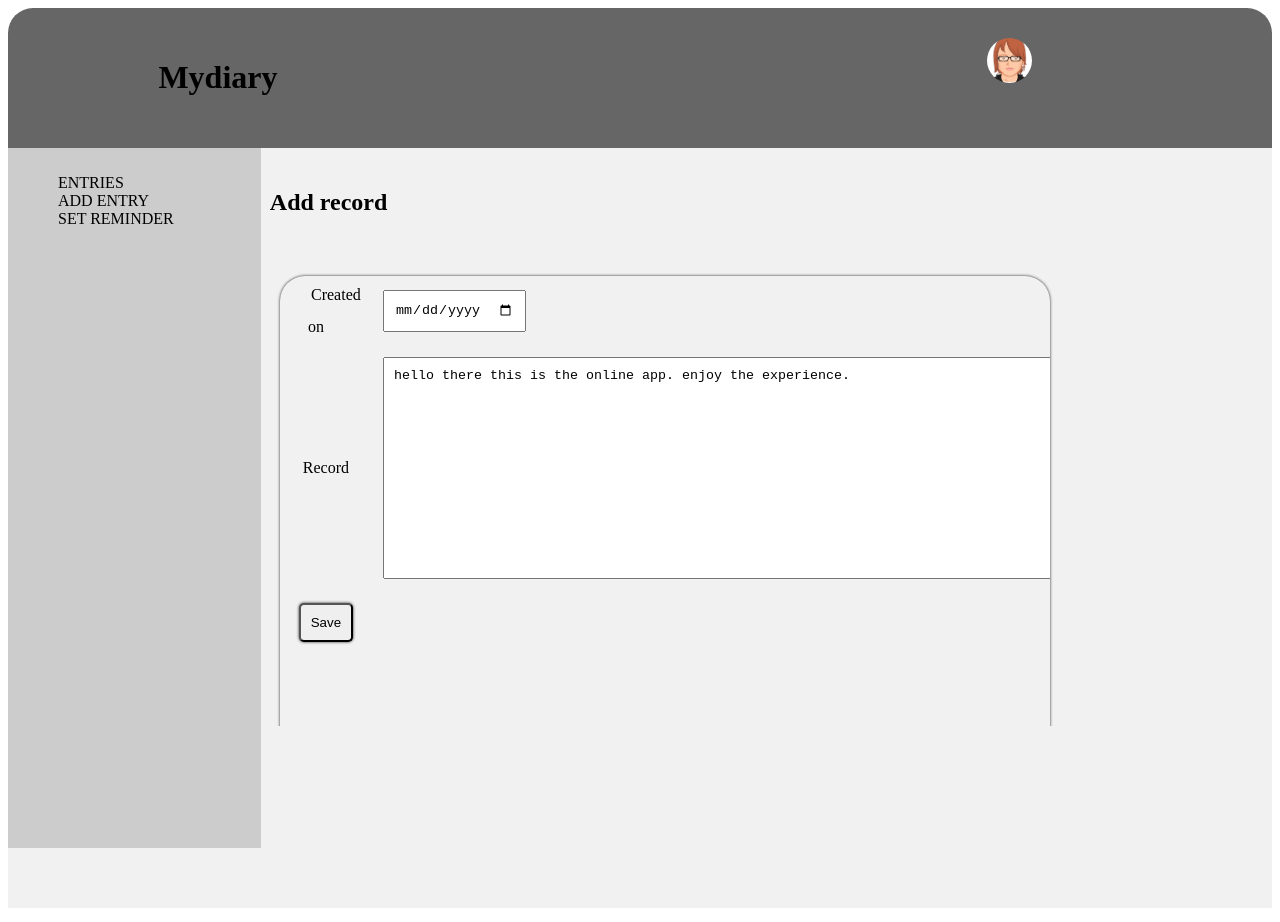
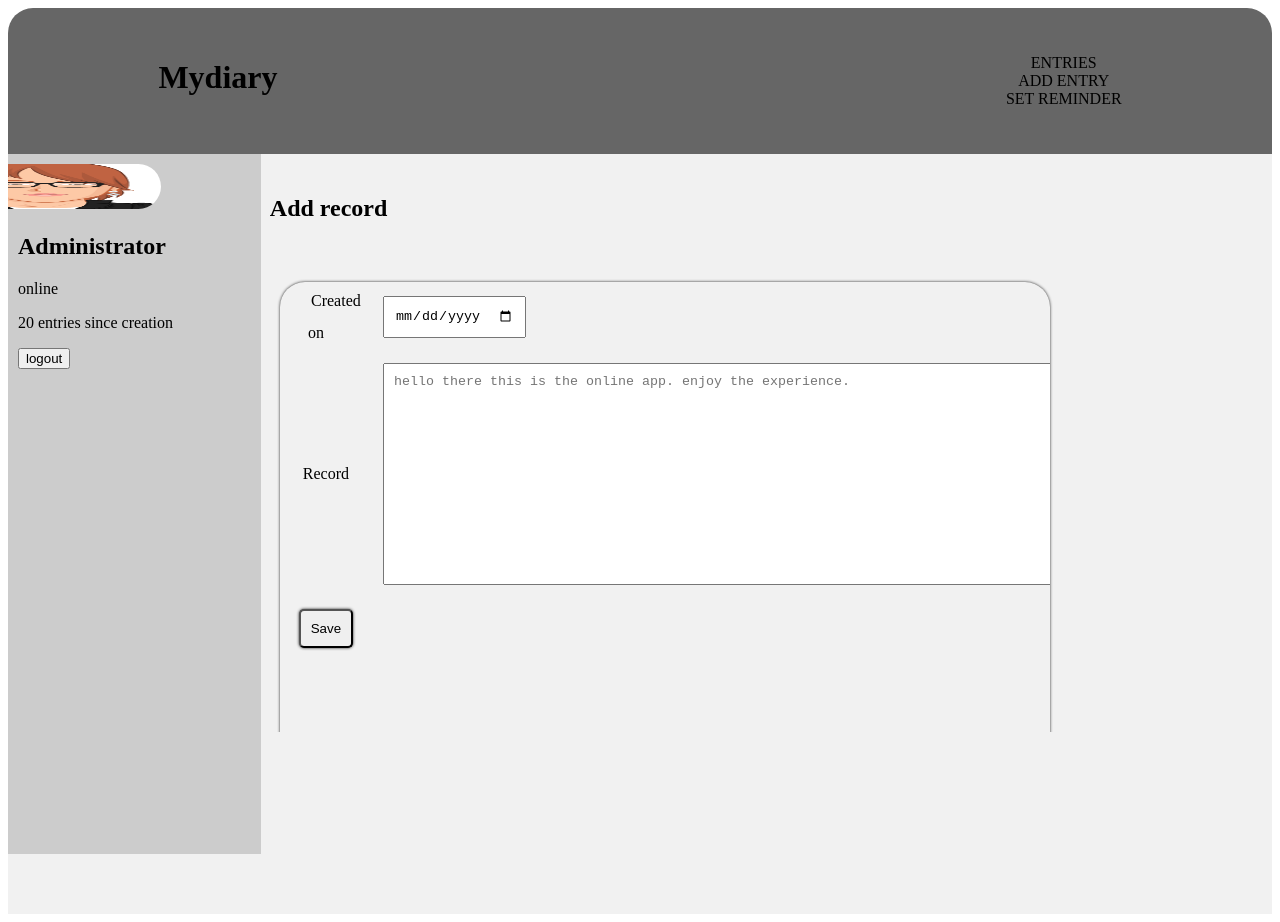
Before and after one commit to AineKiraboMbabazi/onlineDiary, a plain HTML site: page UI/addentry.html in a window 1280 px wide. Drawn offline with Linux system fonts and the light colour scheme.

Commit message:
Feature(description): Add entry file
This allows the user to add a new record in the dairy

[finishes #160069406]

```diff
--- a/UI/addentry.html
+++ b/UI/addentry.html
@@ -6,7 +6,8 @@
 	<meta http-equiv="Content-Type" content="text/html; charset=iso-8859-1" />
 	<title>Add entry</title>
 	<link rel="stylesheet" href="./styles/viewentries.css">
-
+	<script src="visitpage.js">
+	</script>
 </head>
 
 <body>
@@ -17,16 +18,14 @@
 						<h1 class="toleft">Mydiary</h1>
 					</div>
 					<div class="profile">
-				<img src="./assets/avatar3.png" id="myavatar" alt="table image">
-
-				<div class="drop-down">
+							<nav>
 									<ul>
-								<li><p>25 entries since creation</p></li>
-								<li><p>you have a birthday party to attend on 18/8/2018</p></li>
-								<li><button id="loginbutton">logout</p></button></li>
+										<li><a href="./entries.html">Entries</a></li>
+										<li><a href="./addentry.html"> Add Entry</a></li>
+										<li><a href="./setreminder.html">set reminder</a></li>
 
 									</ul>
-				</div>
+								</nav>
 					</div>
 			</header>
 
@@ -34,17 +33,17 @@
 
 			<aside>
 				<div class="container">
-			<nav>
-				<ul>
-					<li><a href="./viewentries.html">Entries</a></li>
-					<li><a href="./addentry.html"> Add Entry</a></li>
-					<li><a href="./setreminder.html">set reminder</a></li>
+						<div class="card">
+								<img id="myavatar" src="./assets/avatar3.png" alt="John" style="width:100%">
+								<h1>Administrator</h1>
+								<p class="title">online</p>
+								<p>20 entries since creation</p>
 
-				</ul>
-			</nav>
+								<p><button onclick="logout()">logout</button></p>
+							  </div>
+
 				</div>
 			</aside>
-
 	<section>
 		<div class="article">
 
@@ -63,11 +62,11 @@
 							<tr>
 								<td><label id="mylabels">Record</label></td>
 
-								<td><textarea rows="4" cols="100" id="inputField">hello there this is the online app. enjoy the experience.</textarea></td>
+								<td><textarea rows="4" cols="100" id="inputField" placeholder="hello there this is the online app. enjoy the experience."></textarea></td>
 
 							</tr>
 							<tr>
-								<td><button type="submit" name="login" value="login" id="loginbutton">Save</button></td>
+								<td><button onclick="Save_alert()" type="submit" name="login" value="login" id="loginbutton">Save</button></td>
 							</tr>
 						</table>
 
```
Lines whose indentation alone changed are shown as unchanged.
